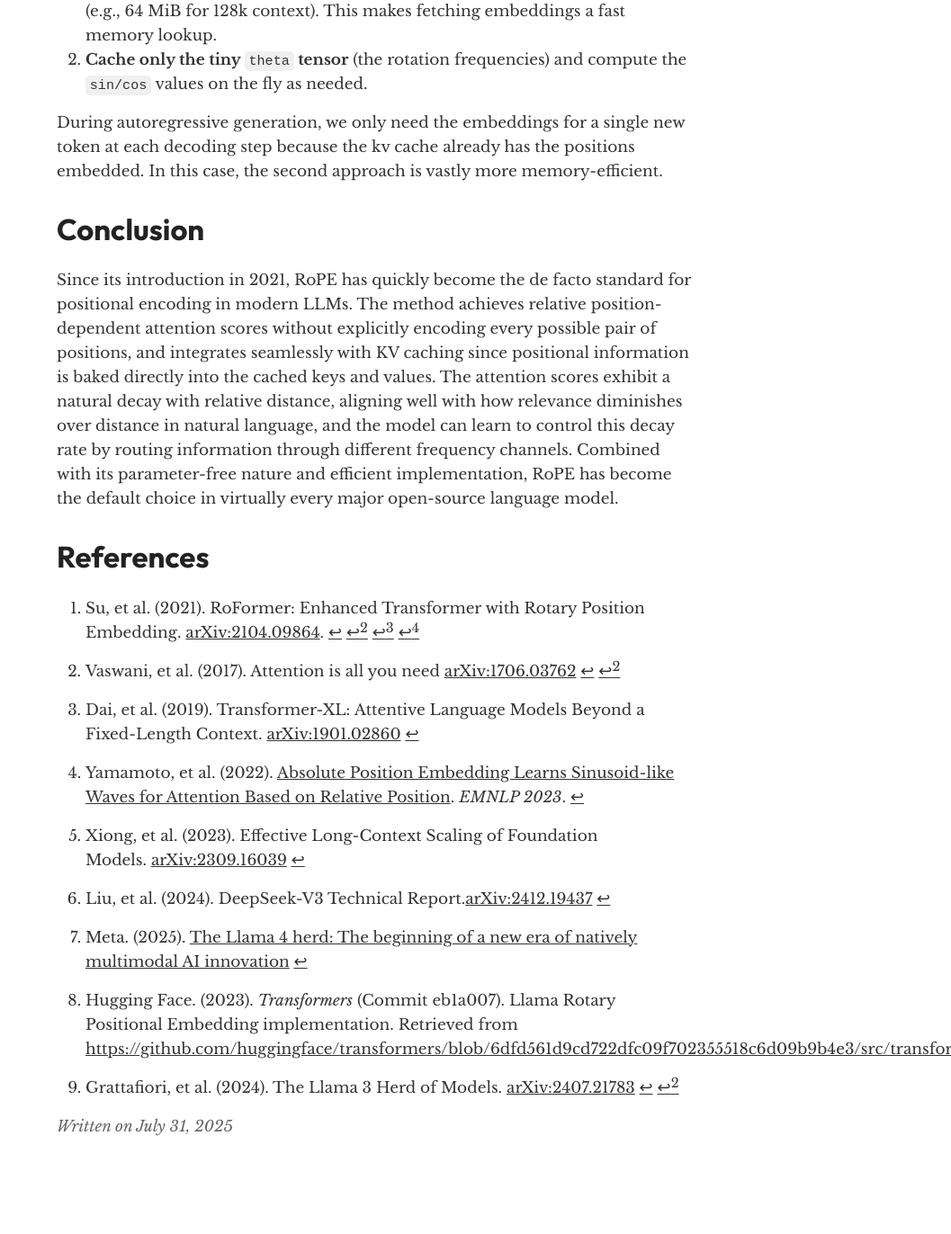
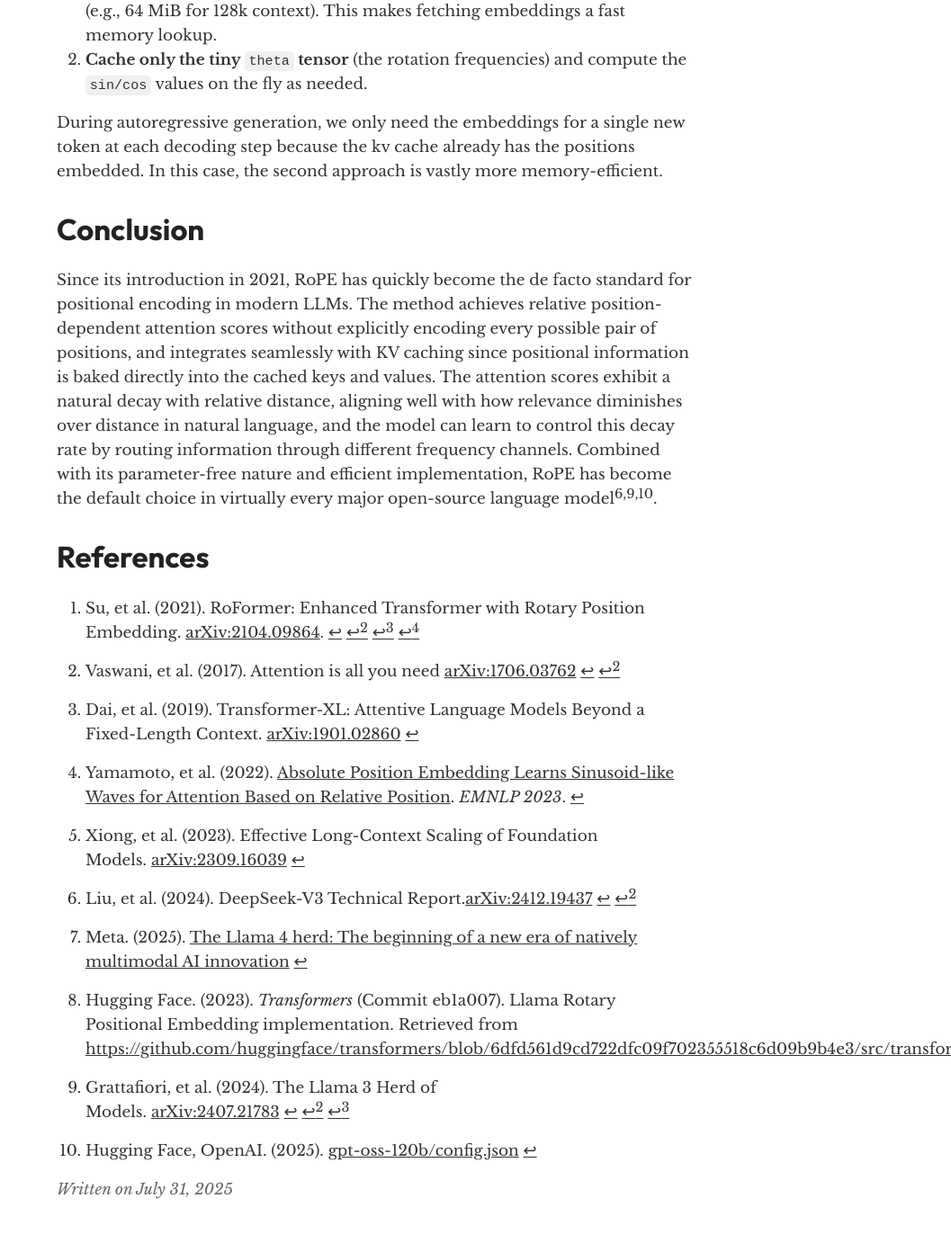
Before and after one commit to xycoord/xycoord.github.io, a Jekyll site: the page built from _posts/2025-07-31-RoPE.md, in a window 1280 px wide and 1400 px high, scrolled down 12567 px. Shown: the top 1372 px of the window at 90% size, without its empty margins (223-1280 px from the left). Built offline with Jekyll 4.4.1, drawn with Linux system fonts in a browser that asks for light colours; some web fonts are replaced; comment, search, counter and statistics services are not loaded; before the commit the page ends 13897 px from its top, so only the background shows below that.

Commit message:
Update RoPE post with additional citations and update styles for superscripts
- Added new footnote references in the RoPE post for gpt-oss
- Updated stylesheet to include a style for consecutive superscripts, enhancing text presentation.

```diff
--- a/_posts/2025-07-31-RoPE.md
+++ b/_posts/2025-07-31-RoPE.md
@@ -352,7 +352,7 @@ During autoregressive generation, we only need the embeddings for a single new t
 
 # Conclusion
 
-Since its introduction in 2021, RoPE has quickly become the de facto standard for positional encoding in modern LLMs. The method achieves relative position-dependent attention scores without explicitly encoding every possible pair of positions, and integrates seamlessly with KV caching since positional information is baked directly into the cached keys and values. The attention scores exhibit a natural decay with relative distance, aligning well with how relevance diminishes over distance in natural language, and the model can learn to control this decay rate by routing information through different frequency channels. Combined with its parameter-free nature and efficient implementation, RoPE has become the default choice in virtually every major open-source language model.
+Since its introduction in 2021, RoPE has quickly become the de facto standard for positional encoding in modern LLMs. The method achieves relative position-dependent attention scores without explicitly encoding every possible pair of positions, and integrates seamlessly with KV caching since positional information is baked directly into the cached keys and values. The attention scores exhibit a natural decay with relative distance, aligning well with how relevance diminishes over distance in natural language, and the model can learn to control this decay rate by routing information through different frequency channels. Combined with its parameter-free nature and efficient implementation, RoPE has become the default choice in virtually every major open-source language model[^deepseek-v3][^llama-3][^gpt-oss-config].
 
 
 # References
@@ -374,3 +374,5 @@ Since its introduction in 2021, RoPE has quickly become the de facto standard fo
 [^llama-4]: Meta. (2025). [The Llama 4 herd: The beginning of a new era of natively multimodal AI innovation](https://ai.meta.com/blog/llama-4-multimodal-intelligence/)
 
 [^hf-llama-code]: Hugging Face. (2023). *Transformers* (Commit eb1a007). Llama Rotary Positional Embedding implementation. Retrieved from [https://github.com/huggingface/transformers/blob/6dfd561d9cd722dfc09f702355518c6d09b9b4e3/src/transformers/models/llama/modeling_llama.py](https://github.com/huggingface/transformers/blob/6dfd561d9cd722dfc09f702355518c6d09b9b4e3/src/transformers/models/llama/modeling_llama.py).
+
+[^gpt-oss-config]: Hugging Face, OpenAI. (2025). [gpt-oss-120b/config.json](https://huggingface.co/openai/gpt-oss-120b/blob/main/config.json)
--- a/style.scss
+++ b/style.scss
@@ -406,6 +406,10 @@ a.footnote {
   }
 }
 
+sup[role="doc-noteref"] + sup[role="doc-noteref"]::before {
+  content: ",";
+}
+
 img + em {
   display: block;
   font-size: 0.8em;
```
